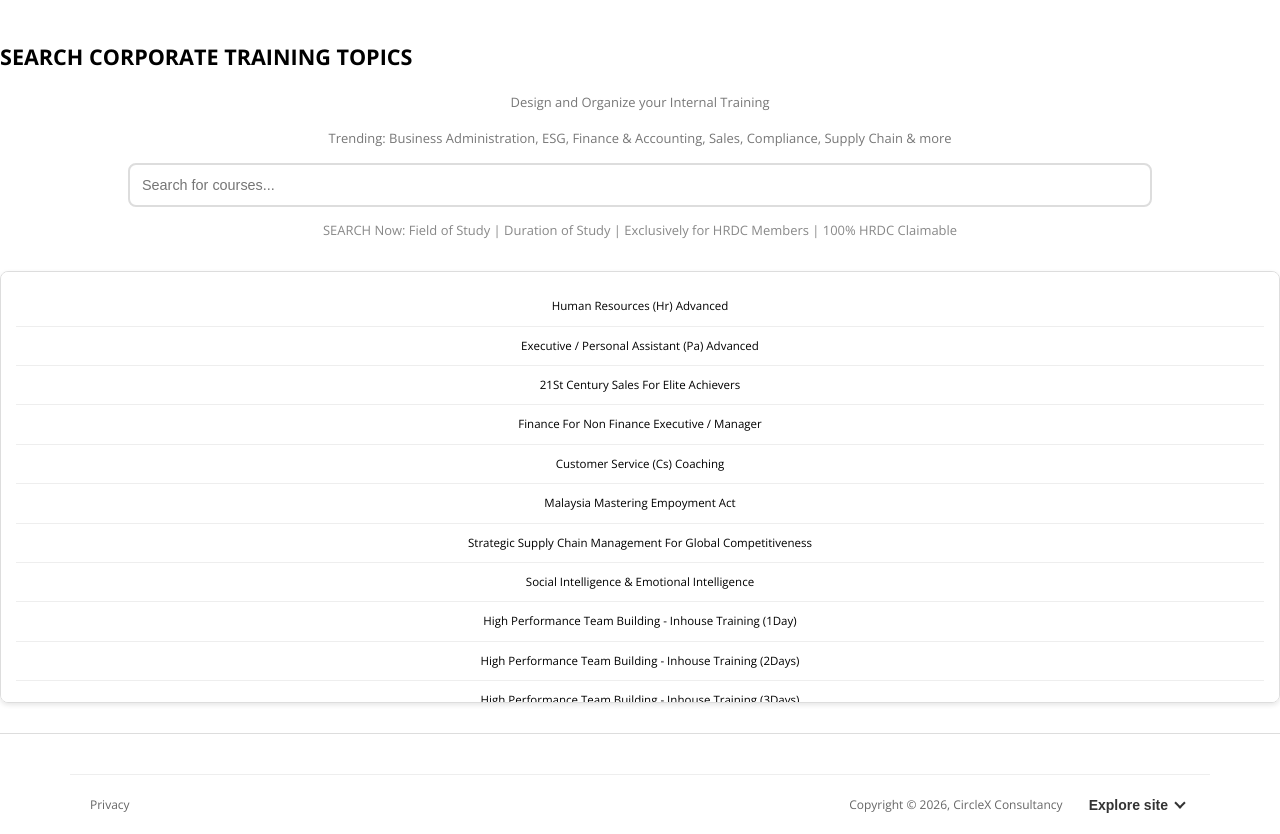
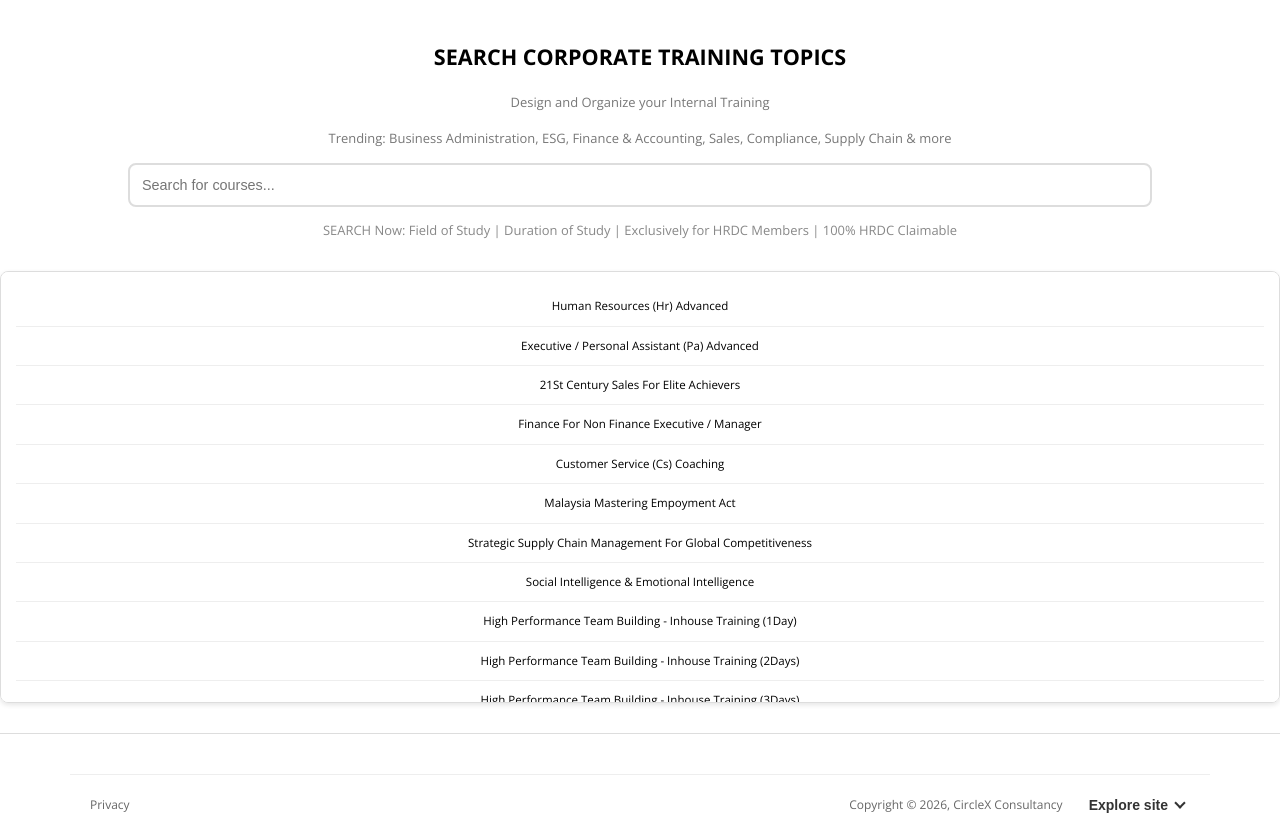
Before and after one commit to kiaarjen27/cxcons, a Jekyll site: the page built from index.html, in a window 1280 px wide. Shown: the part 628-1462 px from the top of the page. Built offline with Jekyll 4.4.1, drawn with Linux system fonts in a browser that asks for light colours.

Commit message:
Add files via upload

```diff
--- a/_layouts/default.html
+++ b/_layouts/default.html
@@ -530,6 +530,12 @@ input[type="text"] { width: 80%; padding: 12px; border: 2px solid #ddd; border-r
 .related a:hover {
   background: #0d3144;
 }
+
+.search-section {
+  text-align: center;
+}
+
+
  </style>
 </head>
 <body>
```
